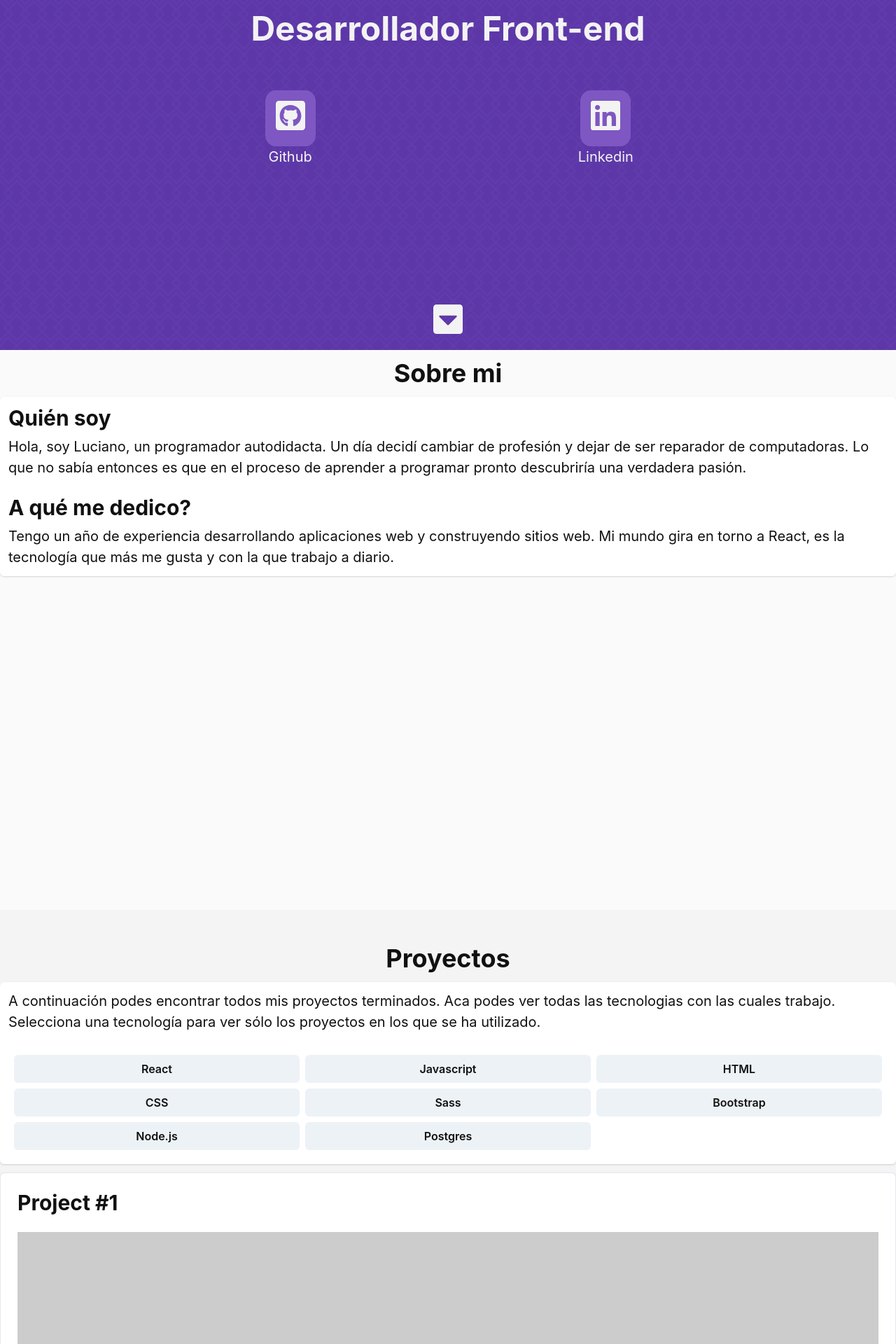
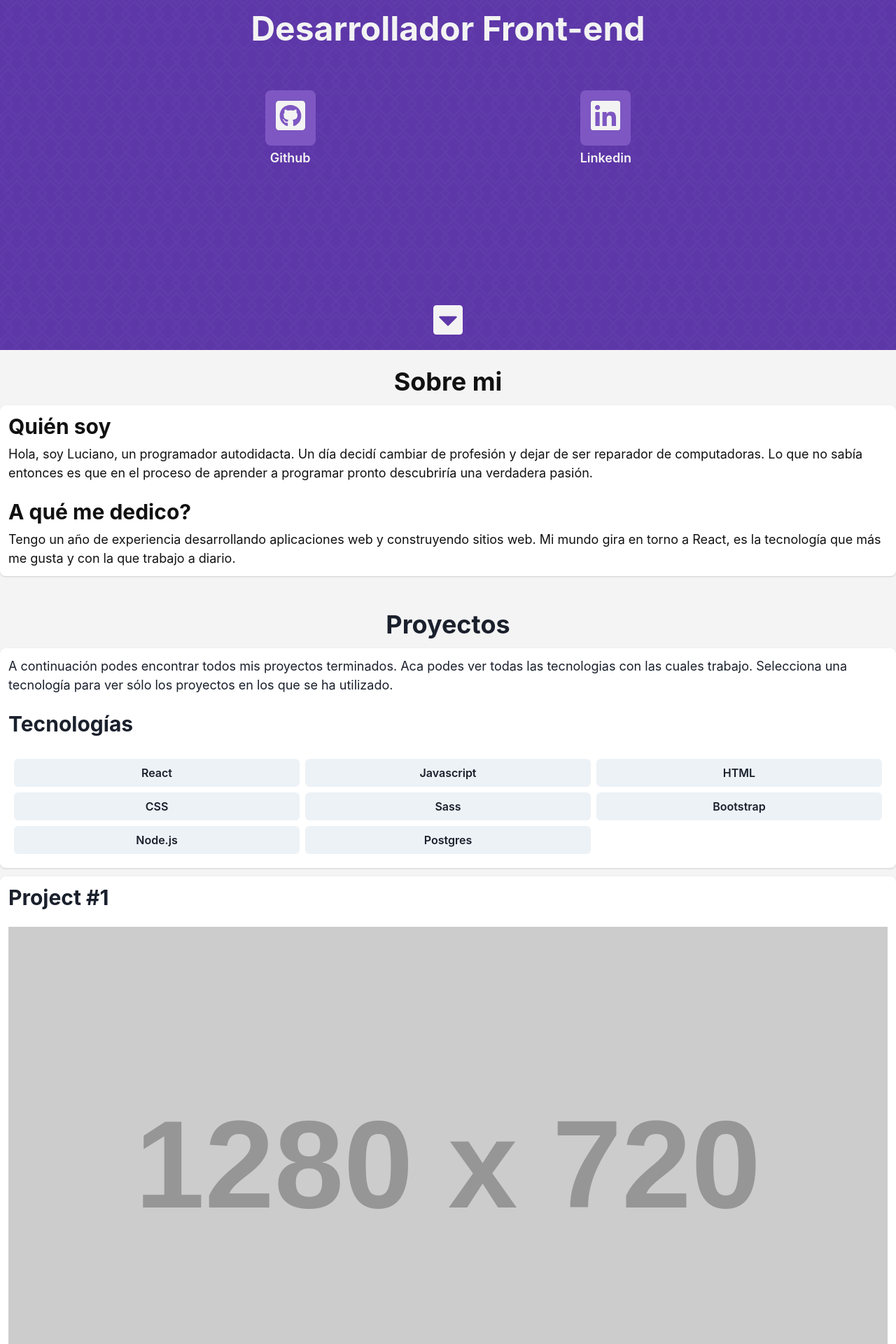
Before and after one commit to LGA-dev/LGA-dev.github.io, a React (Create React App) app: page / in a window 1280 px wide. Shown: the part 300-2220 px from the top of the page at 70% size. Built offline with nearby package versions, Linux system fonts and the light colour scheme.

Commit message:
Small adjustments to layout

```diff
--- a/src/components/About.js
+++ b/src/components/About.js
@@ -4,20 +4,20 @@ const About = () => {
   return (
     <GridItem
       gridArea="about"
-      width={"100%"}
-      minHeight={"100vh"}
+      py={6}
       textAlign="left"
-      background="#fafafa"
       textColor="#111"
+      background="#f4f4f4"
     >
-      <Heading textAlign="center" my={3}>Sobre mi</Heading>
+      <Heading textAlign="center">Sobre mi</Heading>
+      {/* About Section Content */}
       <Stack
         spacing={6}
+        p={3}
         mt={3}
-        p={3}
+        borderRadius="lg"
+        boxShadow="base"
         background="#ffffff"
-        boxShadow="base"
-        rounded="md"
       >
         <Stack>
           <Heading size="lg">Quién soy</Heading>
--- a/src/components/Contact.js
+++ b/src/components/Contact.js
@@ -1,37 +1,82 @@
-import { GridItem, Heading, Text, Stack, Box, SimpleGrid, Flex } from "@chakra-ui/layout";
+import { Box, Flex, GridItem, Heading, Stack, Text } from "@chakra-ui/layout";
 import { Center, Icon, Link } from "@chakra-ui/react";
 import { FaEnvelope, FaLinkedin } from 'react-icons/fa';
 
-
 const Contact = () => {
   return (
-    <GridItem gridArea="contact" bg="blue.100" w={"100%"} minH={"100vh"}>
-      <Heading h="10%" textAlign="center">Contacto</Heading>
-      <Stack h="90%" flexDirection="column" justifyContent="center" bg="yellow.300">
-        <Text px={6} bg="green.100">
+    <GridItem
+      gridArea="contact"
+      py={12}
+      textColor="#f3f3f3"
+    >
+      <Heading textAlign="center">Contacto</Heading>
+      {/* Contact Section Content */}
+      <Stack
+        spacing={16}
+        p={3}
+        // Check if there are problems with this height at higher resolutions
+        height="100%"
+        justifyContent="center"
+        textAlign="center"
+      >
+        <Text
+          p={3}
+          borderRadius="lg"
+          bg="#7e57c2"
+        >
           Si crees que encajaría con tu equipo,
           entonces no dudes en enviarme un correo o un mensaje en LinkedIn!
         </Text>
-        <Box bg="red.500" textColor="red.200" d="flex" flexDirection="row" justifyContent="space-evenly" alignItems="center" >
-          <Link mx={3} bg="green.500">
+        <Flex
+          flexDirection="row"
+          justifyContent="space-evenly"
+          alignItems="center"
+        >
+          <Link width={24}>
             <Center flexDirection="column">
-              {/* Circle container */}
-              <Box p={3} bg="cyan.500" borderRadius="100%">
-                <Icon boxSize="3rem" as={ FaEnvelope } />
+              {/* Square container for Icon */}
+              <Box
+                p={3}
+                borderRadius="lg"
+                bg="#7e57c2"
+              >
+                <Icon
+                  boxSize={12}
+                  as={FaEnvelope}
+                />
               </Box>
-              <Text mx={3} bg="yellow.500">Email</Text>
+              {/* Icon name */}
+              <Text
+                mt={1}
+                fontWeight="600"
+              >
+                Email
+              </Text>
             </Center>
           </Link>
-          <Link mx={3} bg="green.500">
+          <Link width={24}>
             <Center flexDirection="column">
-              {/* Circle container */}
-              <Box p={3} bg="cyan.500" borderRadius="100%">
-                <Icon boxSize="3rem" as={ FaLinkedin } />
+              {/* Square container for Icon */}
+              <Box
+                p={3}
+                borderRadius="20%"
+                bg="#7e57c2"
+              >
+                <Icon
+                  boxSize={12}
+                  as={FaLinkedin}
+                />
               </Box>
-              <Text mx={3} bg="yellow.500">Linkedin</Text>
+              {/* Icon name */}
+              <Text
+                mt={1}
+                fontWeight="600"
+              >
+                Linkedin
+              </Text>
             </Center>
           </Link>
-        </Box>
+        </Flex>
       </Stack>
     </GridItem>
   );
--- a/src/components/Hero.js
+++ b/src/components/Hero.js
@@ -1,32 +1,30 @@
 import { Box, Center, Flex, GridItem, Heading, Icon, Link, Stack, Text } from "@chakra-ui/react";
 import { FaCaretSquareDown, FaGithubSquare, FaLinkedin } from 'react-icons/fa';
-import Pattern from '../assets/pattern.svg';
 
 const Hero = () => {
   return (
     <GridItem
       gridArea="hero"
-      width={"100%"}
-      height={"100vh"}
-      background="#5d37a8"
-      backgroundImage={Pattern}
+      textColor="#f3f3f3"
     >
-      {/* This hidden box helps me to keep the Header Content in the center of the page layout */}
-      <Box height={"10%"} visibility="hidden">
-
+      {/* This hidden empty box helps me to keep the Hero Content in the center of the page layout */}
+      <Box
+        height="10%"
+        visibility="hidden"
+      >
+        {/* Empty box*/}
       </Box>
-      {/* Header Content */}
+      {/* Hero Section Content */}
       <Stack
+        spacing={16}
         p={3}
-        spacing={16}
-        height={"80%"}
+        height="80%"
         justifyContent="center"
       >
         {/* Heading Text */}
         <Stack
           spacing={3}
           textAlign="center"
-          textColor="#f3f3f3"
         >
           <Heading size="xl">Luciano Alcaraz</Heading>
           <Heading size="2xl">Desarrollador Front-end</Heading>
@@ -36,49 +34,60 @@ const Hero = () => {
           flexDirection="row"
           justifyContent="space-evenly"
           alignItems="center"
-          textColor="#f3f3f3"
         >
           <Link width={24}>
             <Center flexDirection="column">
-              {/* Circle container for Icon */}
+              {/* Square container for Icon */}
               <Box
                 p={3}
-                borderRadius="20%"
-                bg="#7e57c2"
+                borderRadius="lg"
+                backgroundColor="#7e57c2"
               >
                 <Icon
                   boxSize={12}
-                  as={ FaGithubSquare }
+                  as={FaGithubSquare}
                 />
               </Box>
-              <Text>Github</Text>
+              {/* Icon name */}
+              <Text
+                mt={1}
+                fontWeight="600"
+              >
+                Github
+              </Text>
             </Center>
           </Link>
           <Link width={24}>
             <Center flexDirection="column">
-              {/* Circle container for Icon */}
+              {/* Square container for Icon */}
               <Box
                 p={3}
-                borderRadius="20%"
-                bg="#7e57c2"
+                borderRadius="lg"
+                backgroundColor="#7e57c2"
               >
                 <Icon
                   boxSize={12}
-                  as={ FaLinkedin }
+                  as={FaLinkedin}
                 />
               </Box>
-              <Text>Linkedin</Text>
+              {/* Icon name */}
+              <Text
+                mt={1}
+                fontWeight="600"
+              >
+                Linkedin
+              </Text>
             </Center>
           </Link>
         </Flex>
       </Stack>
-      {/* Header Arrow Icon */}
-      <Box height={"10%"} textColor="#f3f3f3">
-        <Center height={"100%"}>
+      {/* Header Arrow Icon (Next Section) */}
+      <Box height="10%">
+        <Center height="100%">
           <Link>
             <Icon
               boxSize={12}
-              as={ FaCaretSquareDown }
+              as={FaCaretSquareDown}
             />
           </Link>
         </Center>
--- a/src/components/ProjectCard.js
+++ b/src/components/ProjectCard.js
@@ -2,27 +2,29 @@ import { Button } from "@chakra-ui/button";
 import { Flex, Heading, Stack, Text } from "@chakra-ui/layout";
 import { Icon, Image } from "@chakra-ui/react";
 
-const ProjectCard = ({projectName, projectDescription, imageURL, techStack}) => {
-  // console.log(techStack)
+const ProjectCard = ({ projectName, projectDescription, imageURL, techStack }) => {
   return (
     <Stack
       spacing={6}
-      p={6}
+      p={3}
       mt={3}
-      borderWidth="1px"
+      boxShadow="base"
       borderRadius="lg"
-      boxShadow="base"
-      rounded="md"
       background="#ffffff"
     >
+      {/* Project name */}
       <Heading size="lg">{projectName}</Heading>
-      <Image src={imageURL}/>
-      <Text fontSize="md">{projectDescription}</Text>
+      {/* Project image */}
+      <Image src={imageURL} />
+      {/* Project description */}
+      <Text>{projectDescription}</Text>
+      {/* Project stack icons */}
       <Flex justifyContent="center">
         {techStack && techStack.map((tech) => {
-          return <Icon boxSize={12} as={ tech }/>
+          return <Icon boxSize={12} as={tech} />
         })}
       </Flex>
+      {/* Project links */}
       <Flex
         justifyContent="space-between"
         alignItems="center"
--- a/src/components/Projects.js
+++ b/src/components/Projects.js
@@ -7,31 +7,31 @@ const Projects = () => {
   return (
     <GridItem
       gridArea="projects"
-      width={"100%"}
-      minHeight={"100vh"}
+      py={6}
       textAlign="left"
       background="#f4f4f4"
-      // background="tomato"
-      textColor="#111"
-      py={12}
     >
       <Heading textAlign="center">Proyectos</Heading>
+      {/* Projects Section Content */}
       <Stack
         spacing={6}
+        p={3}
         mt={3}
-        p={3}
         boxShadow="base"
-        rounded="md"
+        borderRadius="lg"
         background="#ffffff"
       >
+        {/* <Heading size="lg">Sarasa</Heading> */}
+        {/* Deberia agregar otro heading acá y crear dos Stack (Heading+Text) y (Heading+SimpleGrid) */}
         <Text>
           A continuación podes encontrar todos mis proyectos terminados.
           Aca podes ver todas las tecnologias con las cuales trabajo.
           Selecciona una tecnología para ver sólo los proyectos en los que se ha utilizado.
         </Text>
+        <Heading size="lg">Tecnologías</Heading>
         <SimpleGrid
           p={2}
-          columns={[2,3]}
+          columns={[2, 3]}
           spacing={2}
         >
           <Button>React</Button>
--- a/src/pages/Home.js
+++ b/src/pages/Home.js
@@ -1,23 +1,23 @@
-import { Container, Grid, Box } from "@chakra-ui/react"
+import { Box, Grid } from "@chakra-ui/react";
+import Pattern from '../assets/pattern.svg';
 import About from "../components/About";
 import Contact from "../components/Contact";
+import Header from '../components/Header';
 import Hero from '../components/Hero';
-import Projects from '../components/Projects'
-import Header from '../components/Header'
-import Pattern from '../assets/pattern.svg';
+import Projects from '../components/Projects';
 
 const Home = () => {
   return (
     <Box
-      maxW="100vw"
+      maxWidth="100vw"
+      fontSize={["18px"]}
       background="#5d37a8"
       backgroundImage={Pattern}
     >
       <Header />
       <Grid
-        fontSize={["20px"]}
-        templateColumns={{ base: "1fr"}}
-        templateRows={{ base: "auto auto auto auto"}}
+        templateColumns={{ base: "1fr" }}
+        templateRows={{ base: "100vh auto auto auto" }}
         templateAreas={{
           base: '"hero" "about" "projects" "contact"'
         }}
```
